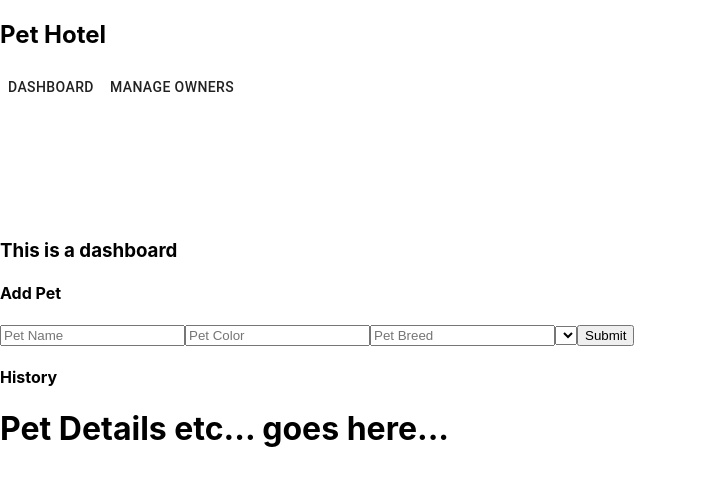
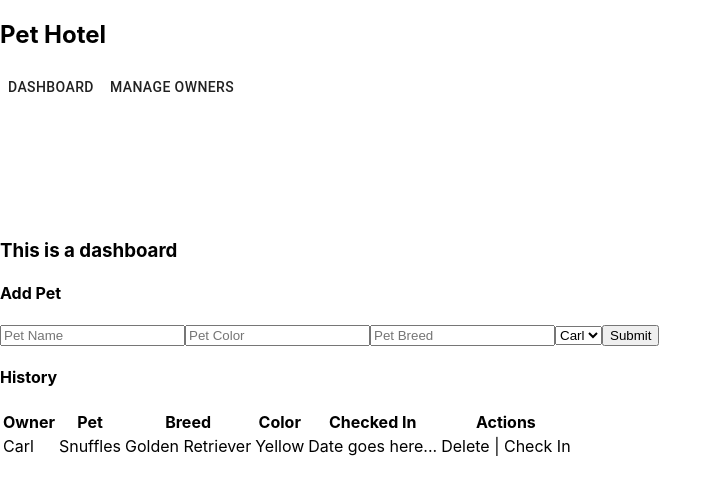
Before and after one commit to Johnshandsable/pet-hotel, a React (Create React App) app in the folder pet-hotel/: page /dashboard in a window 1280 px wide. Shown: the top 494 px of the page, without its empty margins (0-722 px from the left). Built offline with nearby package versions, Linux system fonts and the light colour scheme; no server answers.

Commit message:
added pet form to dashboard

```diff
--- a/pet-hotel/src/components/AddPetForm/AddPetForm.jsx
+++ b/pet-hotel/src/components/AddPetForm/AddPetForm.jsx
@@ -40,7 +40,9 @@ function AddPetForm() {
           setBreed(evt.target.value);
         }}
       />
-      <select>{/* Map some options here */}</select>
+      <select>
+        <option value="Carl">Carl</option>
+      </select>
       <button>Submit</button>
     </form>
   );
--- a/pet-hotel/src/components/HistoryTable/HistoryTable.jsx
+++ b/pet-hotel/src/components/HistoryTable/HistoryTable.jsx
@@ -14,7 +14,21 @@ function HistoryTable() {
   return (
     <div className="history-table">
       <h4>History</h4>
-      <HistoryTableItem />
+      <table>
+        <thead>
+          <tr>
+            <th>Owner</th>
+            <th>Pet</th>
+            <th>Breed</th>
+            <th>Color</th>
+            <th>Checked In</th>
+            <th>Actions</th>
+          </tr>
+        </thead>
+        <tbody>
+          <HistoryTableItem />
+        </tbody>
+      </table>
     </div>
   );
 }
--- a/pet-hotel/src/components/HistoryTable/HistoryTableItem.jsx
+++ b/pet-hotel/src/components/HistoryTable/HistoryTableItem.jsx
@@ -1,5 +1,23 @@
 function HistoryTableItem() {
-  return <h1>Pet Details etc... goes here...</h1>;
+  // <tr>
+  //   <th>Owner</th>
+  //   <th>Pet</th>
+  //   <th>Breed</th>
+  //   <th>Color</th>
+  //   <th>Checked In</th>
+  //   <th>Actions</th>
+  // </tr>
+
+  return (
+    <tr>
+      <td>Carl</td>
+      <td>Snuffles</td>
+      <td>Golden Retriever</td>
+      <td>Yellow</td>
+      <td>Date goes here...</td>
+      <td>Delete | Check In</td>
+    </tr>
+  );
 }
 
 export default HistoryTableItem;
```
